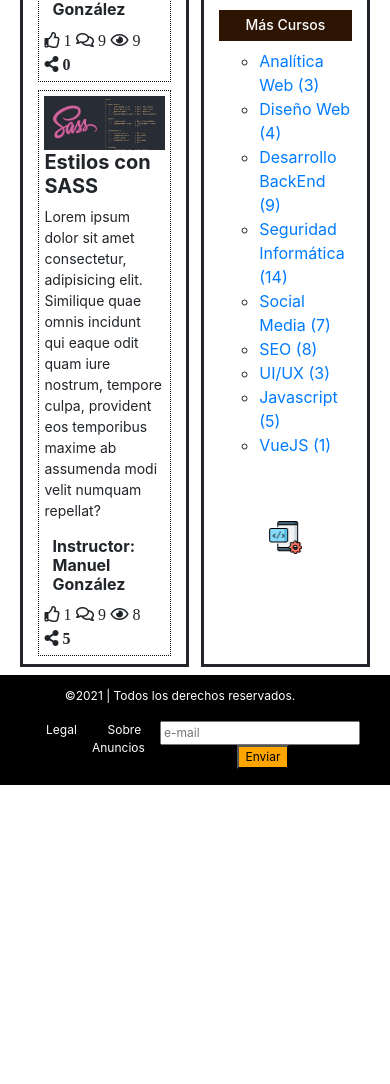
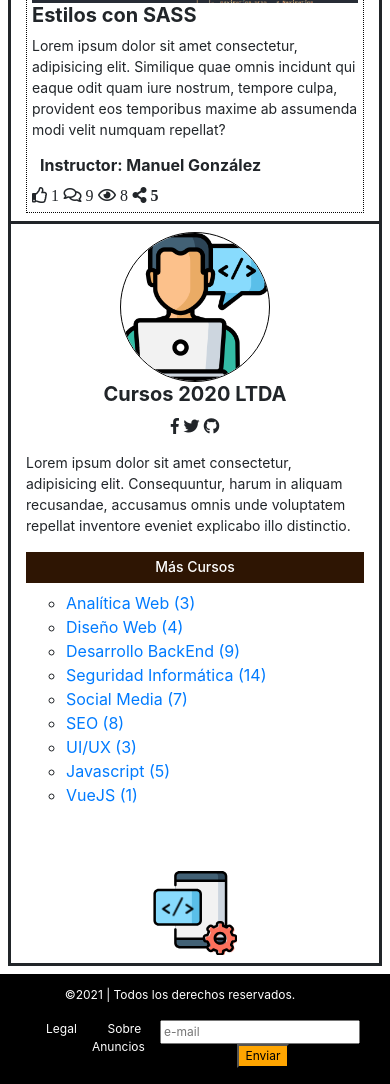
Before and after one commit to rvaldenegrof/mi_emprendimiento_web, a plain HTML site: page index.html in a window 390 px wide. Shown: the part 665-1749 px from the top of the page. Before the commit the page ends 1450 px from the top, so only its background shows below. Drawn offline with nearby package versions, Linux system fonts and the light colour scheme.

Commit message:
Ahora si 2.0 xd

```diff
--- a/assets/sass/layout/_main.scss
+++ b/assets/sass/layout/_main.scss
@@ -117,6 +117,25 @@ height: 100%;
     justify-content: space-evenly;
 }
 
+@include xsmall-device {
+    .main {
+        display: flex;
+        margin: .5em .5em .5em .5em;
+        justify-content: center;
+
+        &__culumna__izq{
+            border: solid;
+            max-width: 100%;
+            border-bottom: 0px;
+        }
+
+        &__culumna__der{
+            border: solid;
+            max-width: 100%;
+        }
+    }
+}
+
 @include small-device {
     .main {
         display: flex;
@@ -150,7 +169,6 @@ height: 100%;
         &__culumna__izq{
             border: solid;
             max-width: 45%;
-            border-bottom: 0px;
         }
 
         &__culumna__der{
@@ -159,3 +177,21 @@ height: 100%;
         }
     }
 }
+
+/* @include large-device  {
+    .main {
+        display: flex;
+        margin: .5em .5em .5em .5em;
+        justify-content: center;
+
+        &__culumna__izq{
+            border: solid;
+            max-width: 45%;
+        }
+
+        &__culumna__der{
+            border: solid;
+            max-width: 45%;
+        }
+    }
+} */
--- a/index.html
+++ b/index.html
@@ -46,7 +46,7 @@
     <main class="main">
         <div class="row main__colums">
             <!--LEFT COLUMN-->
-            <div class="col col-xs-12 col-sm-12 col-md-6 main__culumna__izq">
+            <div class="col-xs-12 col-sm-12 col-md-6 main__culumna__izq">
                 <aside>
                     <article class="principal__lft-article">
                         <img src="assets/img/html-y-cssb-.jpg" alt="" class="sass__img">
@@ -79,7 +79,7 @@
                 </aside>
             </div>
             <!--RIGHT COLUMN-->
-            <div class="col col-xs-12 col-sm-12 col-md-6 main__culumna__der">
+            <div class="col-xs-12 col-sm-12 col-md-6 main__culumna__der">
                 <aside>
                     <article class="principal__rgt-article">
                         <div class="principal__rgt-webdeveloper">
```
Also changed, not shown: assets/css/main.css, 1 other file.
